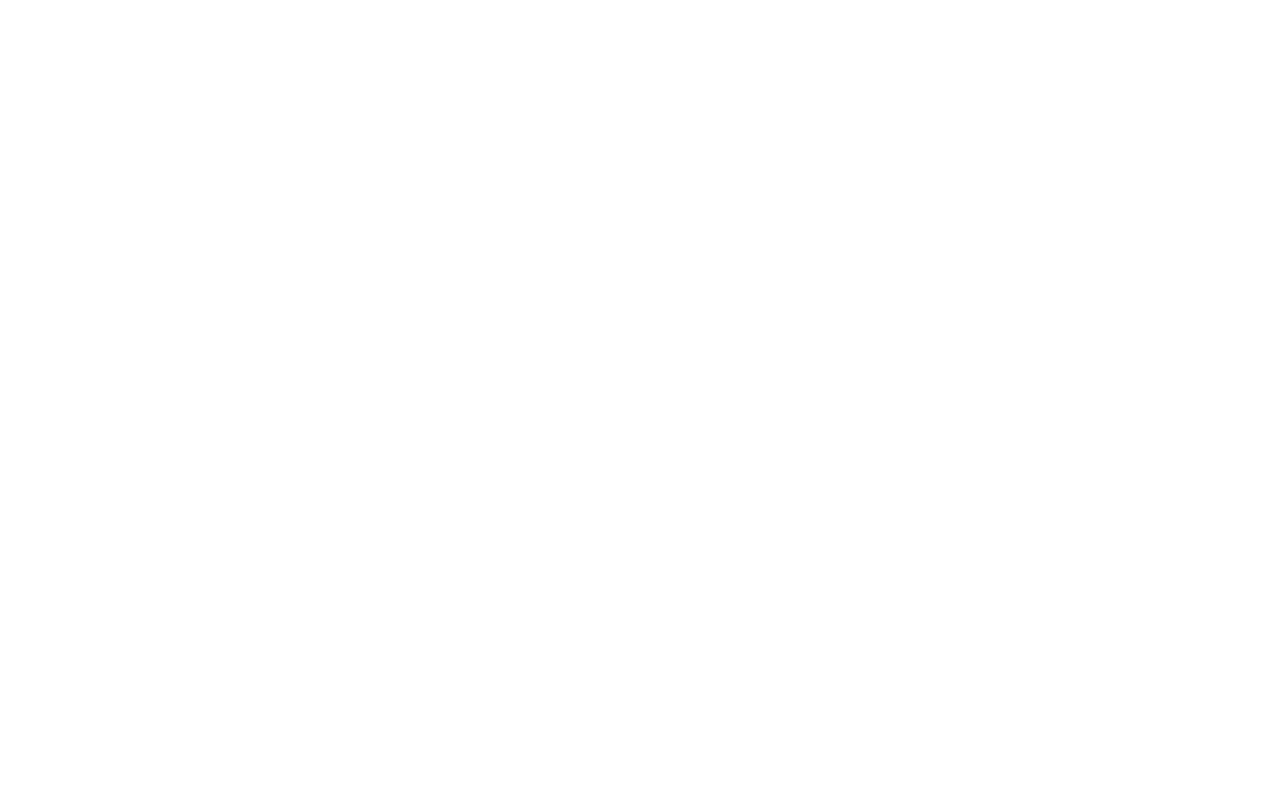
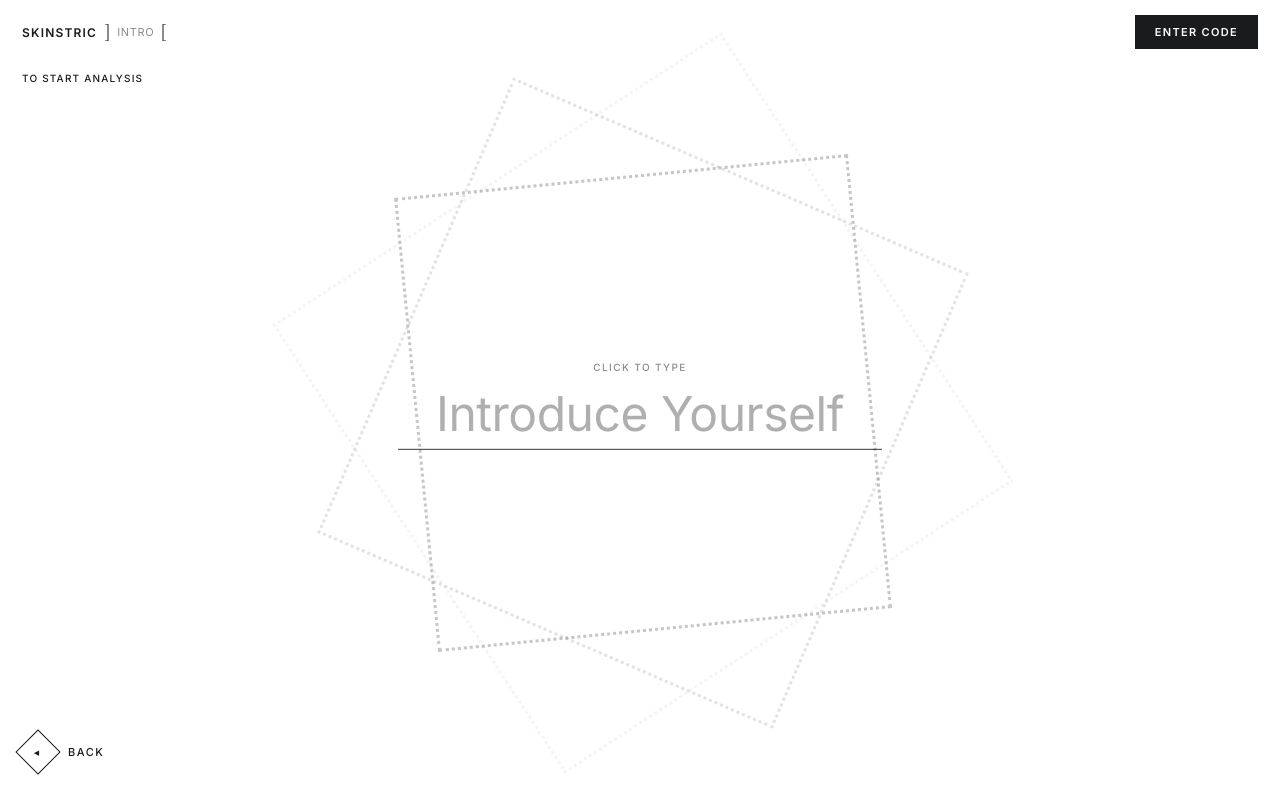
Before and after one commit to navv-r/Skinstric-Internship, a React (Create React App) app: page /testing in a window 1280 px wide. Before the commit this address had no page. Built offline with nearby package versions, Linux system fonts and the light colour scheme.

Commit message:
Started the testing page and added the rotating square animations

```diff
--- a/src/App.js
+++ b/src/App.js
@@ -1,5 +1,6 @@
 import { BrowserRouter, Routes, Route } from "react-router-dom";
 import HomePage from "./pages/HomePage";
+import TestingPage from "./pages/TestingPage";
 import "./App.css";
 
 function App() {
@@ -7,6 +8,7 @@
     <BrowserRouter>
       <Routes>
         <Route path="/" element={<HomePage />} />
+        <Route path="/testing" element={<TestingPage />} />
       </Routes>
     </BrowserRouter>
   );
--- a/src/pages/HomePage.jsx
+++ b/src/pages/HomePage.jsx
@@ -1,7 +1,9 @@
 import { useState, useEffect, useRef } from "react";
+import { useNavigate } from "react-router-dom";
 import "./HomePage.css";
 
 export default function HomePage() {
+  const navigate = useNavigate();
   const [hovered, setHovered] = useState(null);
   const [mounted, setMounted] = useState(false);
   const [alignOffset, setAlignOffset] = useState(0);
@@ -119,6 +121,7 @@
         onAnimationEnd={() => setRightSettled(true)}
         onMouseEnter={() => setHovered("right")}
         onMouseLeave={() => setHovered(null)}
+        onClick={() => navigate("/testing")}
       >
         <span className="home__side-label">TAKE TEST</span>
         <div className="home__btn-diamond">
--- /dev/null
+++ b/src/pages/TestingPage.css
@@ -0,0 +1,219 @@
+/* ── Base ── */
+.testing {
+  position: relative;
+  width: 100vw;
+  height: 100vh;
+  background: #ffffff;
+  overflow: hidden;
+  font-family: 'Inter', 'Raleway', sans-serif;
+  opacity: 0;
+  transition: opacity 0.4s ease;
+}
+
+.testing--mounted {
+  opacity: 1;
+}
+
+/* ── Nav ── */
+.testing__nav {
+  position: absolute;
+  top: 0;
+  left: 0;
+  right: 0;
+  height: 64px;
+  z-index: 10;
+  display: flex;
+  align-items: center;
+  justify-content: space-between;
+  padding: 0 22px;
+  opacity: 0;
+  transform: translateY(-6px);
+  transition: opacity 0.5s ease 0.1s, transform 0.5s ease 0.1s;
+}
+
+.testing--mounted .testing__nav {
+  opacity: 1;
+  transform: translateY(0);
+}
+
+.testing__nav-left {
+  display: flex;
+  align-items: center;
+  gap: 8px;
+}
+
+.testing__logo {
+  font-size: 12px;
+  font-weight: 600;
+  letter-spacing: 0.1em;
+  color: #1a1b1c;
+}
+
+.testing__nav-label {
+  font-size: 11px;
+  font-weight: 400;
+  color: rgba(26, 27, 28, 0.51);
+  letter-spacing: 0.06em;
+}
+
+.testing__enter-code {
+  background: #1a1b1c;
+  color: #fcfcfc;
+  border: none;
+  border-radius: 0;
+  padding: 10px 20px;
+  font-size: 11px;
+  font-weight: 600;
+  letter-spacing: 0.12em;
+  cursor: pointer;
+  font-family: 'Inter', 'Raleway', sans-serif;
+  transition: opacity 0.2s ease;
+}
+
+.testing__enter-code:hover {
+  opacity: 0.85;
+}
+
+/* ── Subtitle ── */
+.testing__subtitle {
+  position: absolute;
+  top: 72px;
+  left: 22px;
+  z-index: 10;
+  font-size: 10px;
+  font-weight: 500;
+  letter-spacing: 0.12em;
+  color: #1a1b1c;
+  margin: 0;
+  opacity: 0;
+  transform: translateY(-4px);
+  transition: opacity 0.5s ease 0.2s, transform 0.5s ease 0.2s;
+}
+
+.testing--mounted .testing__subtitle {
+  opacity: 1;
+  transform: translateY(0);
+}
+
+/* ── Rotating diamonds ── */
+.testing__diamonds {
+  position: absolute;
+  top: 50%;
+  left: 50%;
+  z-index: 1;
+  pointer-events: none;
+}
+
+.testing__diamond {
+  position: absolute;
+  top: 0;
+  left: 0;
+  border: 3px dotted rgba(26, 27, 28, 0.45);
+}
+
+@keyframes rotateCW {
+  from { transform: rotate(45deg); }
+  to   { transform: rotate(405deg); }
+}
+
+/* ── Input area ── */
+.testing__input-wrap {
+  position: absolute;
+  top: 50%;
+  left: 50%;
+  transform: translate(-50%, -44%);
+  z-index: 10;
+  display: flex;
+  flex-direction: column;
+  align-items: center;
+  gap: 10px;
+  width: 480px;
+  opacity: 0;
+  transition: opacity 0.6s ease 0.35s;
+}
+
+.testing--mounted .testing__input-wrap {
+  opacity: 1;
+}
+
+.testing__click-label {
+  font-size: 10px;
+  font-weight: 500;
+  letter-spacing: 0.14em;
+  color: rgba(26, 27, 28, 0.5);
+}
+
+.testing__input {
+  width: 100%;
+  background: transparent;
+  border: none;
+  border-bottom: 1px solid #1a1b1c;
+  outline: none;
+  font-size: 48px;
+  font-weight: 400;
+  color: #1a1b1c;
+  font-family: 'Inter', 'Raleway', sans-serif;
+  letter-spacing: -0.01em;
+  text-align: center;
+  padding-bottom: 6px;
+  caret-color: #1a1b1c;
+}
+
+.testing__input::placeholder {
+  color: rgba(26, 27, 28, 0.35);
+}
+
+/* ── Back button ── */
+.testing__back {
+  position: absolute;
+  bottom: 32px;
+  left: 22px;
+  z-index: 10;
+  background: none;
+  border: none;
+  cursor: pointer;
+  display: flex;
+  align-items: center;
+  gap: 14px;
+  padding: 0;
+  opacity: 0;
+  transform: translateY(4px);
+  transition: opacity 0.5s ease 0.3s, transform 0.5s ease 0.3s;
+}
+
+.testing--mounted .testing__back {
+  opacity: 1;
+  transform: translateY(0);
+}
+
+.testing__back-diamond {
+  width: 30px;
+  height: 30px;
+  border: 1px solid #1a1b1c;
+  transform: rotate(45deg);
+  display: flex;
+  align-items: center;
+  justify-content: center;
+  flex-shrink: 0;
+  transition: transform 0.3s ease;
+}
+
+.testing__back:hover .testing__back-diamond {
+  transform: rotate(45deg) scale(1.1);
+}
+
+.testing__back-arrow {
+  font-size: 7px;
+  color: #1a1b1c;
+  line-height: 1;
+  display: block;
+  transform: rotate(-45deg) translateX(-1px);
+}
+
+.testing__back-label {
+  font-size: 11px;
+  font-weight: 500;
+  letter-spacing: 0.14em;
+  color: #1a1b1c;
+  font-family: 'Inter', 'Raleway', sans-serif;
+}
--- /dev/null
+++ b/src/pages/TestingPage.jsx
@@ -0,0 +1,86 @@
+import { useState, useEffect } from "react";
+import { useNavigate } from "react-router-dom";
+import "./TestingPage.css";
+
+// d1 starts at 45°, d2 at ~85° (-7.8s into 70s cycle), d3 at ~125° (-20s into 90s cycle)
+const DIAMONDS = [
+  { size: 450, duration: 50, delay:    0, opacity: 0.55 },
+  { size: 490, duration: 70, delay: -7.8, opacity: 0.28 },
+  { size: 530, duration: 90, delay:  -20, opacity: 0.1  },
+];
+
+export default function TestingPage() {
+  const navigate = useNavigate();
+  const [mounted, setMounted] = useState(false);
+
+  useEffect(() => {
+    const t = setTimeout(() => setMounted(true), 50);
+    return () => clearTimeout(t);
+  }, []);
+
+  return (
+    <div className={`testing ${mounted ? "testing--mounted" : ""}`}>
+
+      {/* Nav */}
+      <nav className="testing__nav">
+        <div className="testing__nav-left">
+          <span className="testing__logo">SKINSTRIC</span>
+          <svg width="4" height="17" viewBox="0 0 4 17" fill="none" aria-hidden="true">
+            <line x1="3" y1="0" x2="3" y2="17" stroke="#1a1b1c" strokeWidth="1"/>
+            <line x1="3" y1="0" x2="0" y2="0" stroke="#1a1b1c" strokeWidth="1"/>
+            <line x1="3" y1="17" x2="0" y2="17" stroke="#1a1b1c" strokeWidth="1"/>
+          </svg>
+          <span className="testing__nav-label">INTRO</span>
+          <svg width="4" height="17" viewBox="0 0 4 17" fill="none" aria-hidden="true">
+            <line x1="1" y1="0" x2="1" y2="17" stroke="#1a1b1c" strokeWidth="1"/>
+            <line x1="1" y1="0" x2="4" y2="0" stroke="#1a1b1c" strokeWidth="1"/>
+            <line x1="1" y1="17" x2="4" y2="17" stroke="#1a1b1c" strokeWidth="1"/>
+          </svg>
+        </div>
+        <button className="testing__enter-code">ENTER CODE</button>
+      </nav>
+
+      {/* Subtitle */}
+      <p className="testing__subtitle">TO START ANALYSIS</p>
+
+      {/* Rotating concentric diamonds */}
+      <div className="testing__diamonds" aria-hidden="true">
+        {DIAMONDS.map((d, i) => (
+          <div
+            key={i}
+            className="testing__diamond"
+            style={{
+              width:      d.size,
+              height:     d.size,
+              marginTop:  -(d.size / 2),
+              marginLeft: -(d.size / 2),
+              opacity:    d.opacity,
+              animation:  `rotateCW ${d.duration}s linear ${d.delay}s infinite`,
+            }}
+          />
+        ))}
+      </div>
+
+      {/* Input */}
+      <div className="testing__input-wrap">
+        <span className="testing__click-label">CLICK TO TYPE</span>
+        <input
+          className="testing__input"
+          type="text"
+          placeholder="Introduce Yourself"
+          autoComplete="off"
+          autoFocus
+        />
+      </div>
+
+      {/* Back */}
+      <button className="testing__back" onClick={() => navigate("/")}>
+        <div className="testing__back-diamond">
+          <span className="testing__back-arrow">&#9664;</span>
+        </div>
+        <span className="testing__back-label">BACK</span>
+      </button>
+
+    </div>
+  );
+}
```
